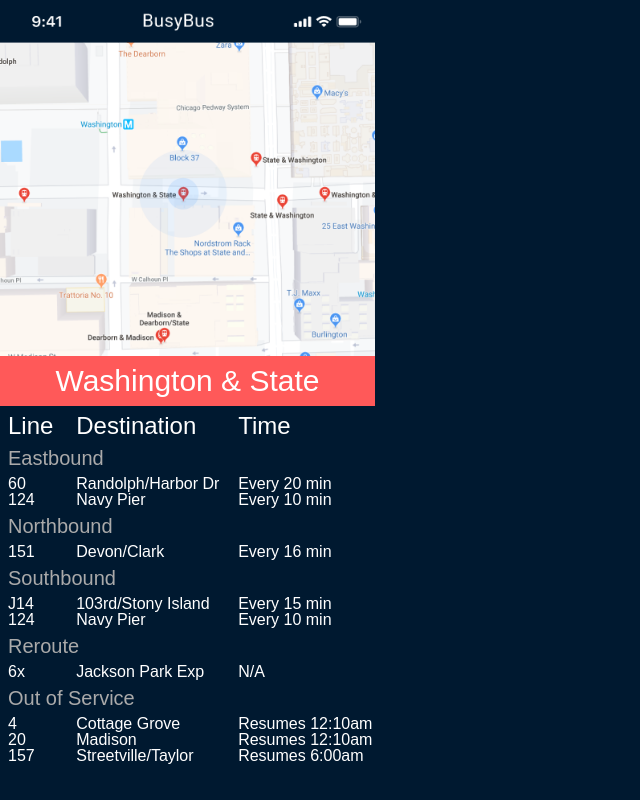
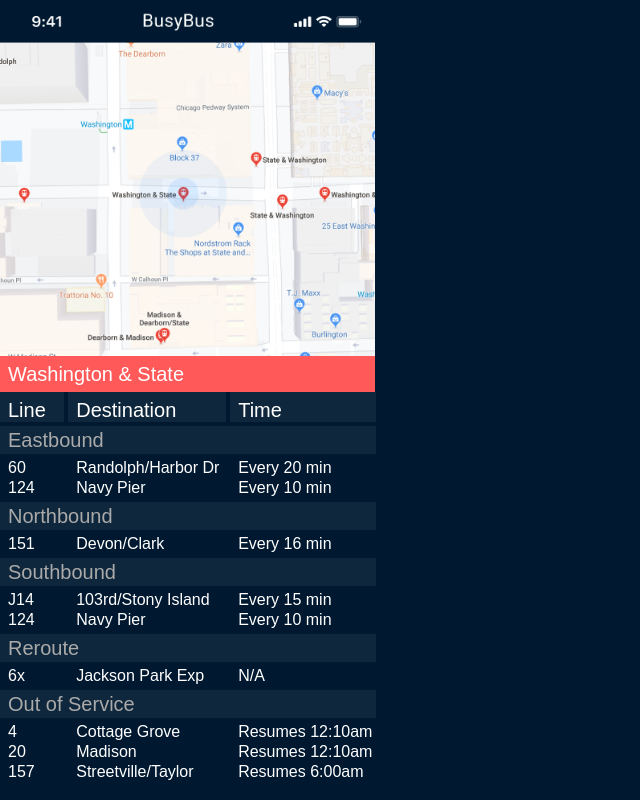
Before and after one commit to atmoore0990/FrontendChallenge, a plain HTML site: page index.html in a window 1280 px wide. Shown: the whole page, without its empty margins (0-640 px from the left). Drawn offline with Linux system fonts and the light colour scheme.

Commit message:
updating list bkgd colors

```diff
--- a/css/style.css
+++ b/css/style.css
@@ -18,11 +18,11 @@
 }
 
 h1 {
-  font-size: 30px;
+  font-size: 20px;
 }
 
 h2 {
-  font-size: 24px;;
+  font-size: 20px;;
 }
 
 h3 {
@@ -31,16 +31,18 @@
 
 /*Eastbound etc*/
 .direction{
-padding: 8px;
-  color: #aaaaaa;
+padding: 4px 0 4px 8px;
+color: #aaaaaa;
+background-color: #0F273C;
+margin-top: 4px;
+margin-bottom: 4px;
+margin-right: -1px;
 }
 
 /*Washington and State bar*/
 .parentbar {
   width: 375px;
-  padding-top: 10px;
-  padding-bottom: 10px;
-  text-align: center;
+padding: 8px;
   background-color: #ff5959;
   display: block;
 }
@@ -53,17 +55,21 @@
   width: 17%;
   display: inline-block;
   padding: 8px 0px 2px 8px;
+  background-color: #0F273C;
 }
 
 .destination{
   width: 42%;
   display: inline-block;
-  padding-left: 8px;
+  padding: 8px 0px 2px 8px;
+  background-color: #0F273C;
 }
 .time{
-  width: 32%;
+  width: 39%;
   display: inline-block;
-  padding-left: 8px;
+  padding: 8px 0px 2px 8px;
+  margin-right: -2px;
+  background-color: #0F273C;
 }
 
 
@@ -75,16 +81,17 @@
 .line2 {
   width: 17%;
   display: inline-block;
-  padding-left: 8px;
+  padding: 2px 0 2px 8px;
 }
 
 .destination2{
   width: 42%;
   display: inline-block;
-  padding-left: 8px;
+  padding: 2px 0 2px 8px;
 }
 .time2{
-  width: 38%;
+  width: 39%;
   display: inline-block;
-  padding-left: 8px;
+  padding: 2px 0 2px 8px;
+  margin-right: -2px;
 }
```
